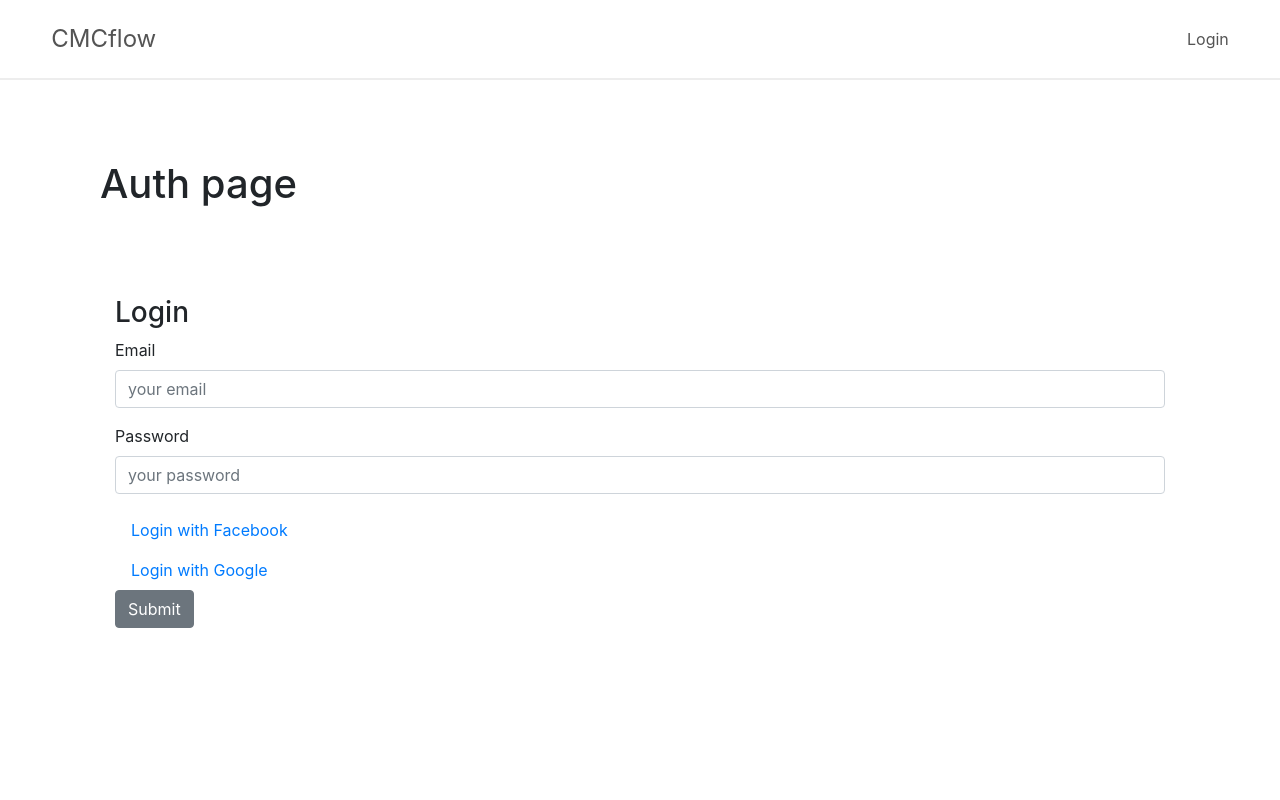
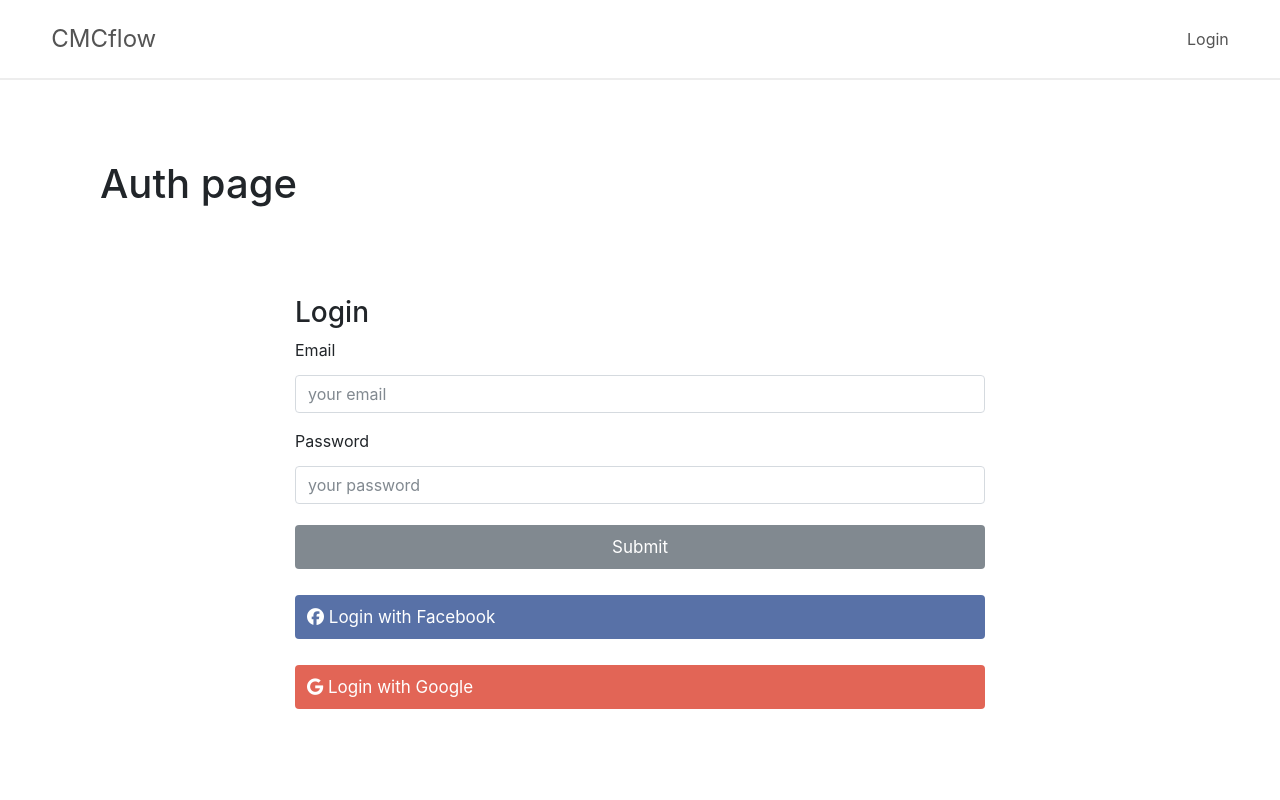
Before and after one commit to HuangStanley050/studious-fortnight, a React (Create React App) app in the folder client/: page /auth in a window 1280 px wide. Shown: the top 800 px of the page. Built offline with nearby package versions, Linux system fonts and the light colour scheme.

Commit message:
login page style getting started

```diff
--- a/client/src/components/Login.jsx
+++ b/client/src/components/Login.jsx
@@ -2,6 +2,7 @@ import React, { useState, useEffect } from "react";
 import { login } from "../store/actions/authActions";
 import { connect } from "react-redux";
 import { clearError } from "../store/actions/authActions";
+import loginStyle from "./Login.module.css";
 import {
   Button,
   Form,
@@ -11,6 +12,8 @@ import {
   FormText,
   NavItem,
   NavLink,
+  Row,
+  Col,
   Container
 } from "reactstrap";
 
@@ -50,6 +53,8 @@ const Login = ({ login, error, clearError }) => {
   };
   return (
     <Container>
+      <Row>
+        <Col sm="12" md={{ size: 8, offset: 2 }}>
           <h3>Login</h3>
           <Form onSubmit={handleSubmit}>
             <FormGroup>
@@ -74,14 +79,31 @@ const Login = ({ login, error, clearError }) => {
                 placeholder="your password"
               />
             </FormGroup>
+            <FormGroup>
+              <Button className={loginStyle.btn}>Submit</Button>
+            </FormGroup>
+            <FormGroup>
+              <NavLink
+                className={`${loginStyle.fb} ${loginStyle.btn}`}
+                href="/api/auth/facebook"
+              >
+                <i class="fab fa-facebook"></i> Login with Facebook
+              </NavLink>
+            </FormGroup>
 
-        <NavLink href="/api/auth/facebook">Login with Facebook</NavLink>
+            <FormGroup>
+              <NavLink
+                className={`${loginStyle.google} ${loginStyle.btn}`}
+                href="/api/auth/google"
+              >
+                <i class="fab fa-google"></i> Login with Google
+              </NavLink>
+            </FormGroup>
 
-        <NavLink href="/api/auth/google">Login with Google</NavLink>
-
-        <Button>Submit</Button>
             {error ? <div>{error}</div> : null}
           </Form>
+        </Col>
+      </Row>
     </Container>
   );
 };
--- /dev/null
+++ b/client/src/components/Login.module.css
@@ -0,0 +1,45 @@
+.btn,
+input {
+  width: 100%;
+  padding: 12px;
+  border: none;
+  border-radius: 4px;
+  margin: 5px 0;
+  opacity: 0.85;
+  display: inline-block;
+  font-size: 17px;
+  line-height: 20px;
+  text-decoration: none;
+  /* remove underline from anchors */
+}
+
+.btn:hover,
+input:hover {
+  opacity: 0.5;
+  color: white;
+}
+/* add appropriate colors to fb, twitter and google buttons */
+.fb {
+  background-color: #3B5998;
+  color: white;
+}
+
+.twitter {
+  background-color: #55ACEE;
+  color: white;
+}
+
+.google {
+  background-color: #dd4b39;
+  color: white;
+}
+/* style the submit button */
+input[type=submit] {
+  background-color: #4CAF50;
+  color: white;
+  cursor: pointer;
+}
+
+input[type=submit]:hover {
+  background-color: #45a049;
+}
```
Lines whose indentation alone changed are shown as unchanged.
